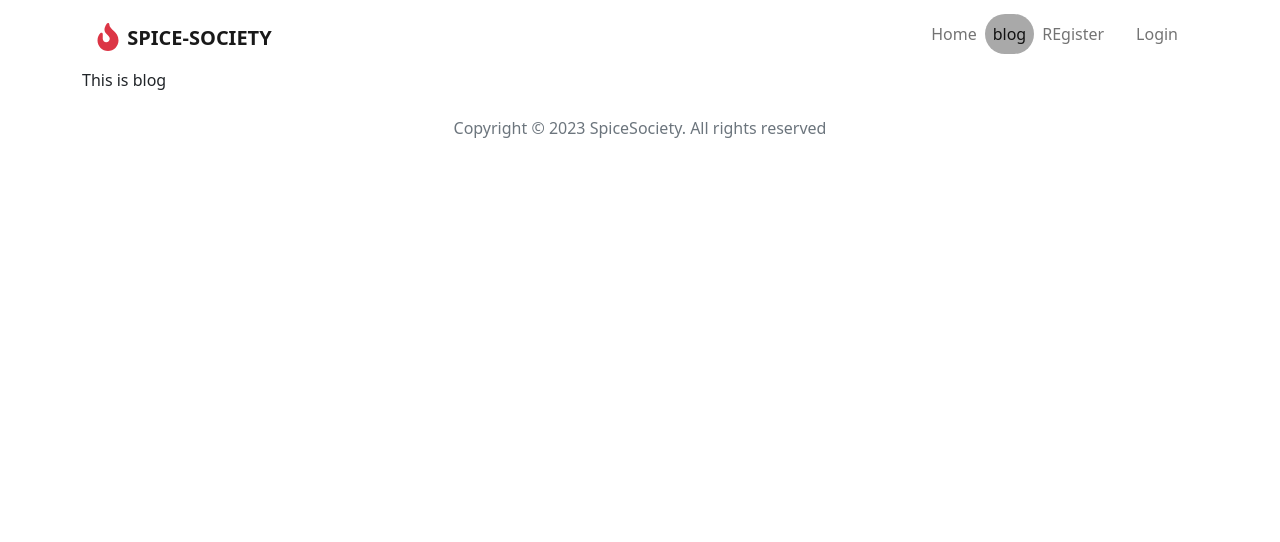
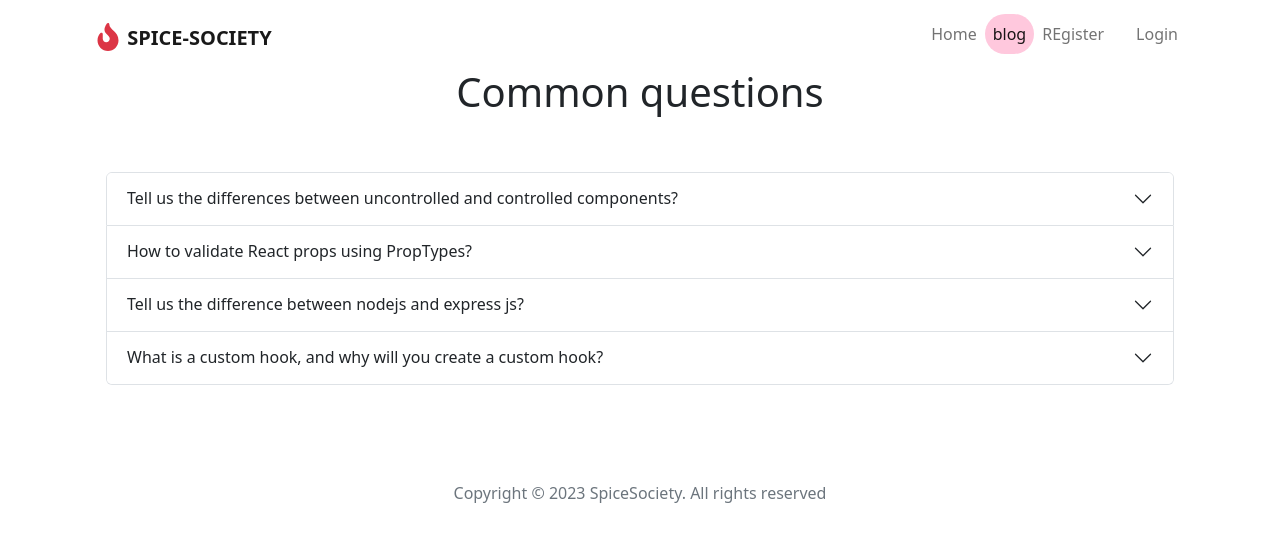
Before and after one commit to ashraf56/Spice_Society_Old, a React (Vite) app: page /blog in a window 1280 px wide. Shown: the top 542 px of the page. Built offline with nearby package versions, Linux system fonts and the light colour scheme; no server answers.

Commit message:
Blog section updated

```diff
--- a/package.json
+++ b/package.json
@@ -18,6 +18,7 @@
     "react-bootstrap": "^2.7.4",
     "react-dom": "^18.2.0",
     "react-icons": "^4.8.0",
+    "react-lazyload": "^3.2.0",
     "react-router-dom": "^6.11.0",
     "react-toastify": "^9.1.2",
     "react-tooltip": "^5.11.1",
--- a/src/component/Blog.jsx
+++ b/src/component/Blog.jsx
@@ -1,9 +1,57 @@
 import React from 'react';
+import { Accordion } from 'react-bootstrap';
 
 const Blog = () => {
     return (
-        <div>
-            <p>This is blog</p>
+        <div className='container '>
+<h1 className='text-center pb-5'>Common questions</h1>
+
+             <Accordion className='container mb-5   pb-5'>
+      <Accordion.Item eventKey="0">
+        <Accordion.Header>Tell us the differences between uncontrolled and controlled components?</Accordion.Header>
+        <Accordion.Body>
+          <p>
+            <strong>Uncontrolled components:</strong>
+            Uncontrolled components are store their own state internally.Their value is controlled by the user.They are more like traditional HTML forms. <br />
+            <strong>Controlled components:</strong>
+            controlled components value is controlled by React.They are easier to manage.
+            controlled components rely on a parent component to handle their state and pass the new values as props.
+          </p>
+        </Accordion.Body>
+      </Accordion.Item>
+      <Accordion.Item eventKey="1">
+        <Accordion.Header>How to validate React props using PropTypes?</Accordion.Header>
+        <Accordion.Body>
+        To validate React props using PropTypes, we need to-
+    install the prop-types package using npm or yarn.
+Import PropTypes from ‘prop-types’ in our component file.
+        Define the propTypes property for our component, specifying the type and requiredness of each prop using the validators provided by PropTypes.
+Access and use the props in our component, optionally using default props for optional prop.
+
+
+        </Accordion.Body>
+      </Accordion.Item>
+      <Accordion.Item eventKey="2">
+        <Accordion.Header>Tell us the difference between nodejs and express js?</Accordion.Header>
+        <Accordion.Body>
+        Node.js is a run-time environment for executing JavaScript code outside of a browser, using the V8 engine . Node.js allows developers to write server-side JavaScript code, which can interact with databases, file systems, and networks.
+        <br />
+        Express.js is a framework based on Node.js for building web applications using the principles and approaches of Node.js.Express.js provides  powerful features and tools for building web applications and APIs.
+        </Accordion.Body>
+      </Accordion.Item>
+      <Accordion.Item eventKey="3">
+        <Accordion.Header>What is a custom hook, and why will you create a custom hook?</Accordion.Header>
+        <Accordion.Body>
+        Custom hook is a JS function. It starts with 'use'. It is
+        reducing code duplication.
+       we can create a custom hook for any purpose that suits our application’s needs.
+        It can help to reduce the complexity of our components. Also,
+        we can use the custom hook to extract and share common logic between components.
+
+
+        </Accordion.Body>
+      </Accordion.Item>
+    </Accordion>
         </div>
     );
 };
--- a/src/component/Footer.jsx
+++ b/src/component/Footer.jsx
@@ -2,7 +2,7 @@ import React from 'react';
 
 const Footer = () => {
     return (
-        <div className='my-4 '>
+        <div className='my-4 h-100'>
             <p className='text-secondary text-center'>Copyright © 2023 SpiceSociety.  All rights reserved
 </p>
         </div>
--- a/src/index.css
+++ b/src/index.css
@@ -1,4 +1,4 @@
 .nav-link.active {
-    background-color: darkgray;
+    background-color: #ffc8dd;
     border-radius: 20px;
   }
```
Also changed, not shown: 1 other file (tests, documents, lock files or other folders).
